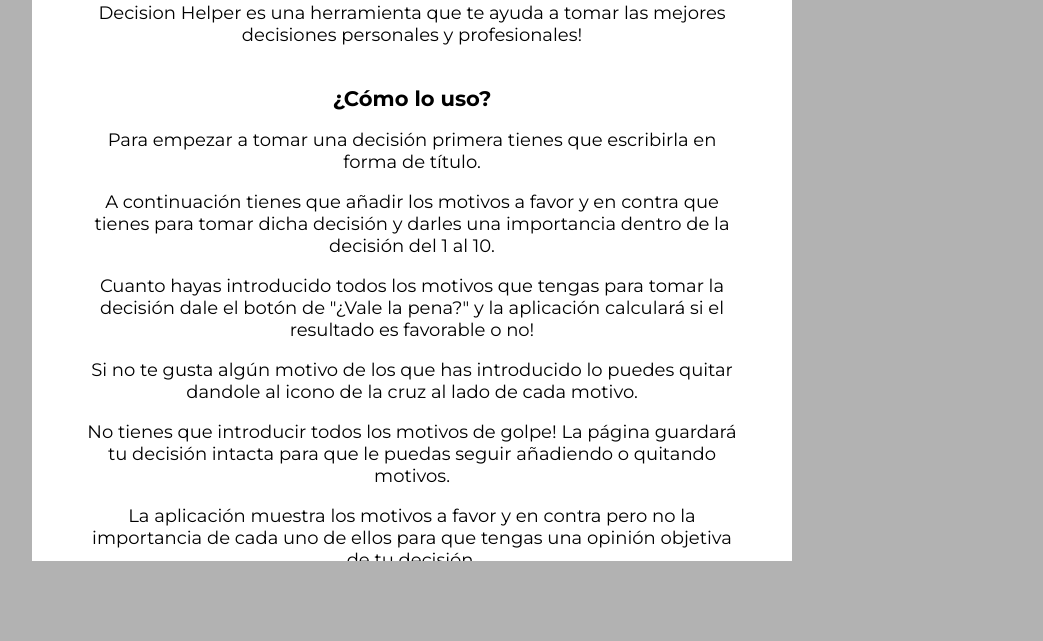
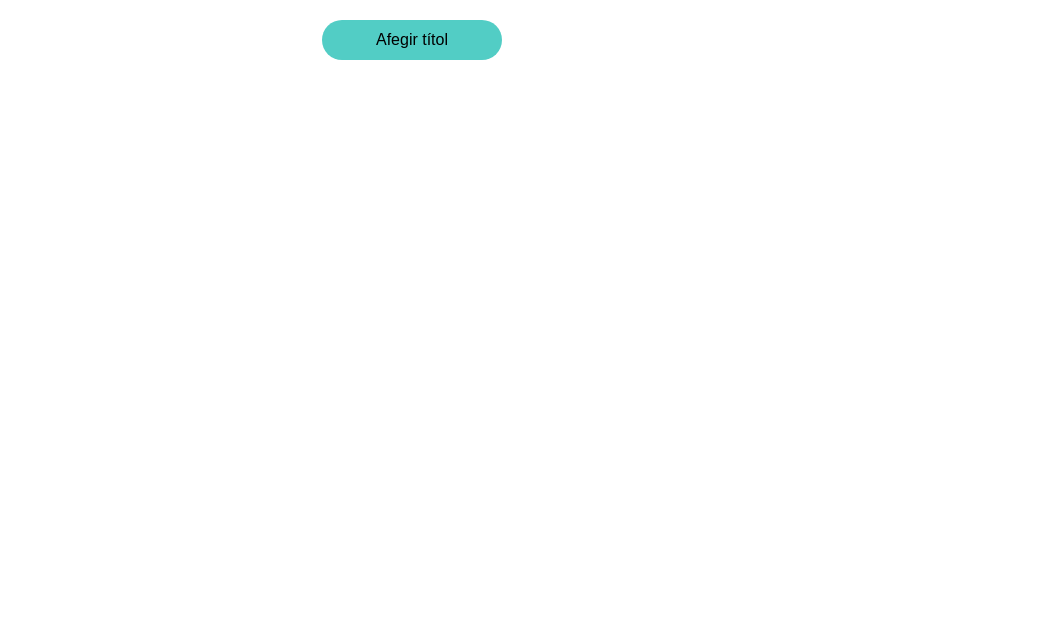
Before and after one commit to PolForns/Decision-Helper, a plain HTML site: page ca/index.html in a window 1280 px wide. Shown: the part 159-800 px from the top of the page, without its empty margins (228-1271 px from the left). Drawn offline with nearby package versions, Linux system fonts and the light colour scheme.

Commit message:
DH-0004 - better intro

```diff
--- a/ca/index.html
+++ b/ca/index.html
@@ -134,36 +134,6 @@
 	<footer>
 		<button onclick="resultat(1)" class="botoResultats botonsResultats">Val la pena?</button>
 		<button onclick="resultat(2)" class="botoEnrreraResultats botonsResultats hidden">Enrere</button>
-
-		<!-- POPUPS -->
-		<div class="introPopup hidden">
-			<div class="introPopupInner">
-				<h2>Benbingut/a a Decision Helper!</h2>
-				<p>Decision Helper es una herramienta que te ayuda a tomar las mejores decisiones personales y profesionales!</p>
-				<br>
-				<h3>¿Cómo lo uso?</h3>
-				<p>
-					Para empezar a tomar una decisión primera tienes que escribirla en forma de título.
-				</p>
-				<p>
-					A continuación tienes que añadir los motivos a favor y en contra que tienes para tomar dicha decisión y darles una importancia dentro de la decisión del 1 al 10.
-				</p>
-				<p>
-					Cuanto hayas introducido todos los motivos que tengas para tomar la decisión dale el botón de "¿Vale la pena?" y la aplicación calculará si el resultado es favorable o no!
-				</p>
-				<p>
-					Si no te gusta algún motivo de los que has introducido lo puedes quitar dandole al icono de la cruz al lado de cada motivo.
-				</p>
-				<p>
-					No tienes que introducir todos los motivos de golpe! La página guardará tu decisión intacta para que le puedas seguir añadiendo o quitando motivos.
-				</p>
-				<p>
-					La aplicación muestra los motivos a favor y en contra pero no la importancia de cada uno de ellos para que tengas una opinión objetiva de tu decisión.
-				</p>
-				<br>
-				<button class="button" onclick="intro(2)">Endavant!</button>
-			</div>
-		</div>
 	</footer>
 
 	<script type="text/javascript" src="../funcions.js"></script>
--- a/scss/styles.scss
+++ b/scss/styles.scss
@@ -632,6 +632,11 @@ background: $verd-blau;
 	color: $vermell;
 }
 
+.eliminarIcona {
+	color: $vermell;
+	margin: 0 10px;
+}
+
 @media only screen and (max-width: 768px) {
 	.llista {
 		flex-flow: column;
```
Also changed, not shown: en/index.html (+0 -30 lines), index.html (+3 -3 lines), css/styles.css.
